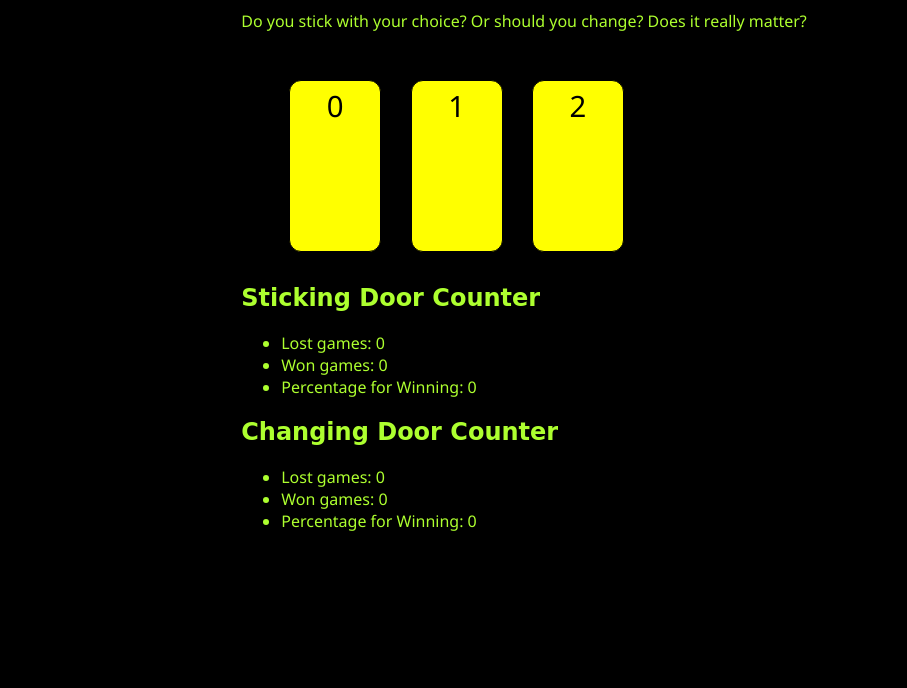
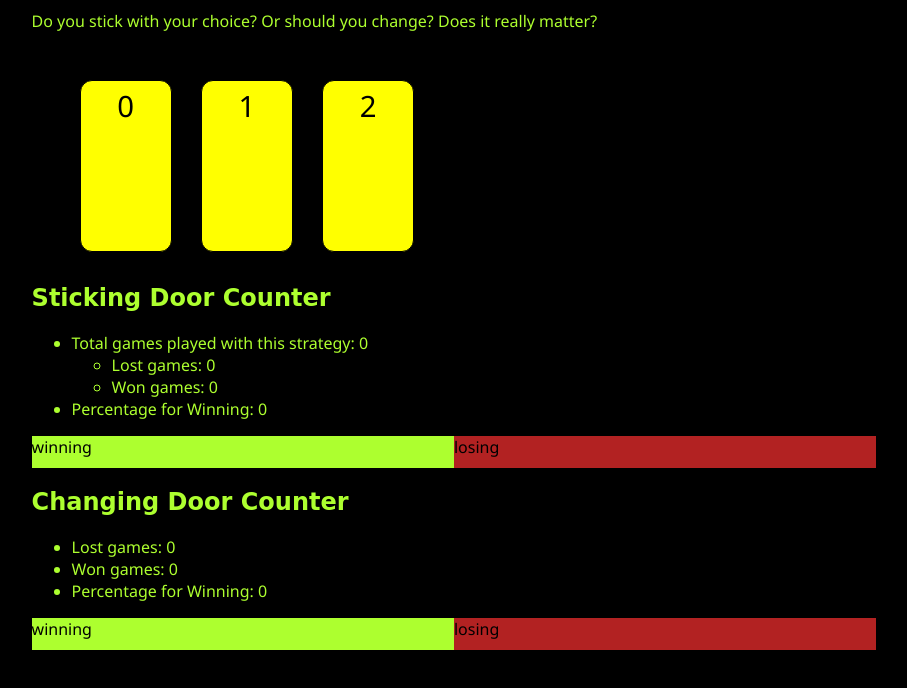
Before and after one commit to k0pernikus/goatParadox, a plain HTML site: page index.html in a window 1280 px wide. Shown: the part 110-798 px from the top of the page, without its empty margins (186-1093 px from the left). Drawn offline with nearby package versions, Linux system fonts and the light colour scheme; some packages are replaced by stand-ins of ours; files that its build step writes are made by us from their sources; a script that the page names is missing; a web font is replaced by a local one.

Commit message:
visualize winning percentage

```diff
--- a/index.html
+++ b/index.html
@@ -23,10 +23,25 @@
     <h2>Sticking Door Counter</h2>
         <div class="stick_door_counter">
             <ul>
-                <li>Lost games: <span class="games_lost">0</span></li>
-                <li>Won games: <span class="games_won">0</span></li>
-                <li>Percentage for Winning: <span class="winning_percentage">0</span></li>
+                <li>
+                    Total games played with this strategy: <span class="games_played">0</span>
+                    <ul>
+                        <li>
+                            Lost games: <span class="games_lost">0</span>
+                        </li>
+                        <li>
+                            Won games: <span class="games_won">0</span>
+                        </li>
+                    </ul>
+                </li>
+                <li>
+                    Percentage for Winning: <span class="winning_percentage">0</span>
+                </li>
             </ul>
+            <div class="graph">
+                <div class="graph_won">0</div>
+                <div class="graph_lost">0</div>
+            </div>
         </div>
     <h2>Changing Door Counter</h2>
         <div class="change_door_counter">
@@ -35,6 +50,11 @@
                 <li>Won games: <span class="games_won">0</span></li>
                 <li>Percentage for Winning: <span class="winning_percentage">0</span></li>
             </ul>
+            <div class="graph">
+                <div class="graph_won">0</div>
+                <div class="graph_lost">0</div>
+            </div>
+        </div>
         </div>
 </body>
 </html>
--- a/js/main.js
+++ b/js/main.js
@@ -178,6 +178,25 @@
         }
     }
 
+    var Graph = {
+        $el: null,
+        $won: null,
+        $lost: null,
+        setPercentageByWinningPercentage: function(winPercentage) {
+            var lostPercentage = 100 - winPercentage;
+
+            this.$won.width(winPercentage.toString() + "%");
+            this.$lost.width(lostPercentage.toString() + "%");
+        },
+        init: function($el) {
+            this.$el = $el;
+            this.$won = $el.find('.graph_won');
+            this.$lost = $el.find('.graph_lost');
+
+            this.$lost.html('losing');
+            this.$won.html('winning');
+        }
+    }
 
     var Counter = {
         $el: null,
@@ -187,6 +206,7 @@
         isEnabled: false,
         loseCount: 0,
         winCount: 0,
+        graph: null,
         getAllGames: function() {
             return this.loseCount + this.winCount;
         },
@@ -213,7 +233,7 @@
             $document.on('update_counter', function(){
                 if (that.isEnabled) {
                     that.printStatus();
-                    console.log(that.name, that.getWinChance());
+                    that.graph.setPercentageByWinningPercentage(that.getWinChance());
                 }
             });
 
@@ -229,11 +249,12 @@
             this.$el = $el;
 
             this.$won = $el.find(".games_won");
-            console.log('huh', this.$won);
             this.$lost = $el.find(".games_lost");
             this.$percentage = $el.find(".winning_percentage");
 
-            console.log($el, this.$won, this.$lost, this.$percentage);
+            var $graph = $el.find('.graph');
+            this.graph = Object.create(Graph);
+            this.graph.init($graph);
 
             this.bind();
         }
@@ -260,8 +281,6 @@
         var $changeCounterEl = $('.change_door_counter');
         var $stickCounterEl = $('.stick_door_counter');
 
-        console.log($changeCounterEl, $stickCounterEl);
-
         changeCounter.init($changeCounterEl);
         stickCounter.init($stickCounterEl);
         platform.init($game, 3);
--- a/sass/main.sass
+++ b/sass/main.sass
@@ -4,6 +4,7 @@
 body
   width: 66%
   margin-left: auto
+  margin-right: auto
 
   font-family: 'Noto Sans', sans-serif
   font: sans-serif
@@ -40,5 +41,20 @@ a.door
   &.selectable
     background: yellow
 
-  &.selectedByPlayer
+//  &.selectedByPlayer
     //background: olivedrab
+
+div.graph
+  color: #000000
+  position: relative
+  width: 100%
+  height: 2em
+  div
+    float: left
+    height: 100%
+    &.graph_won
+      background-color: greenyellow
+      width: 50%
+    &.graph_lost
+      background-color: firebrick
+      width: 50%
```
Also changed, not shown: README.md.
